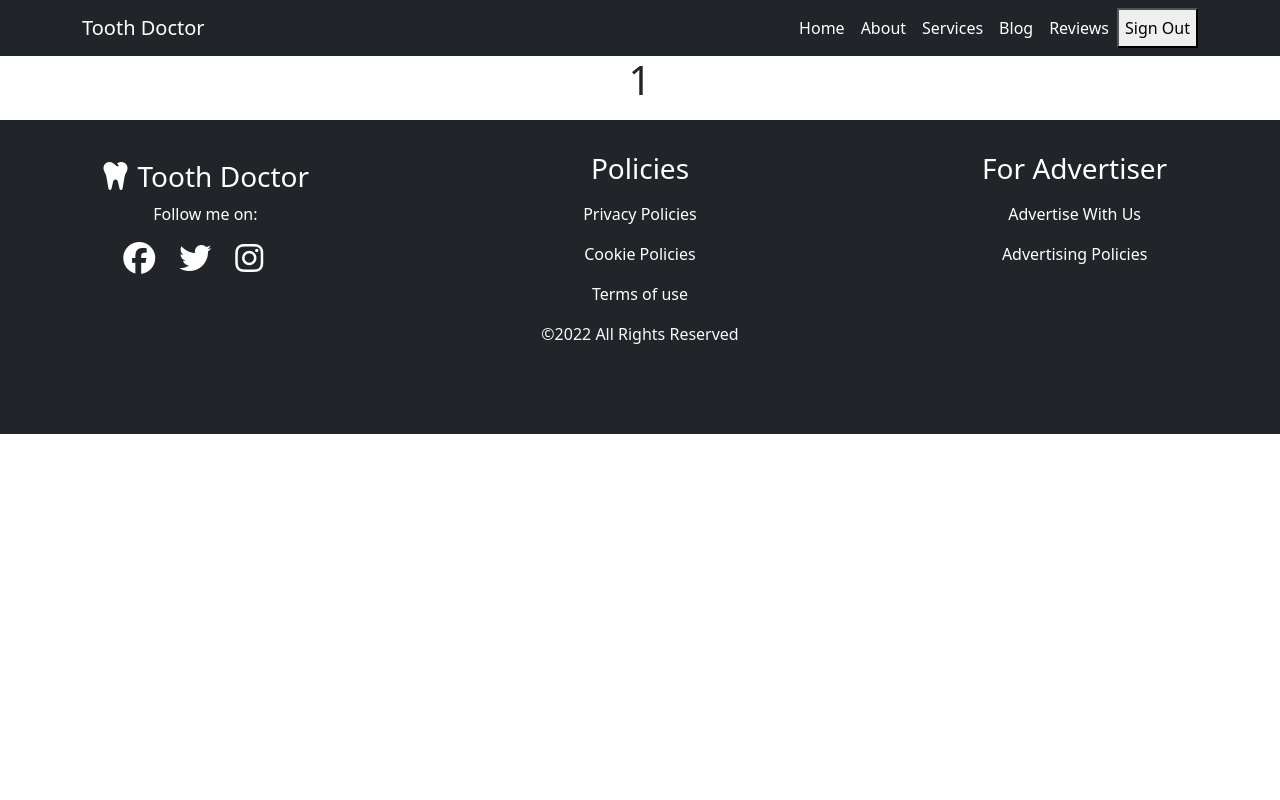
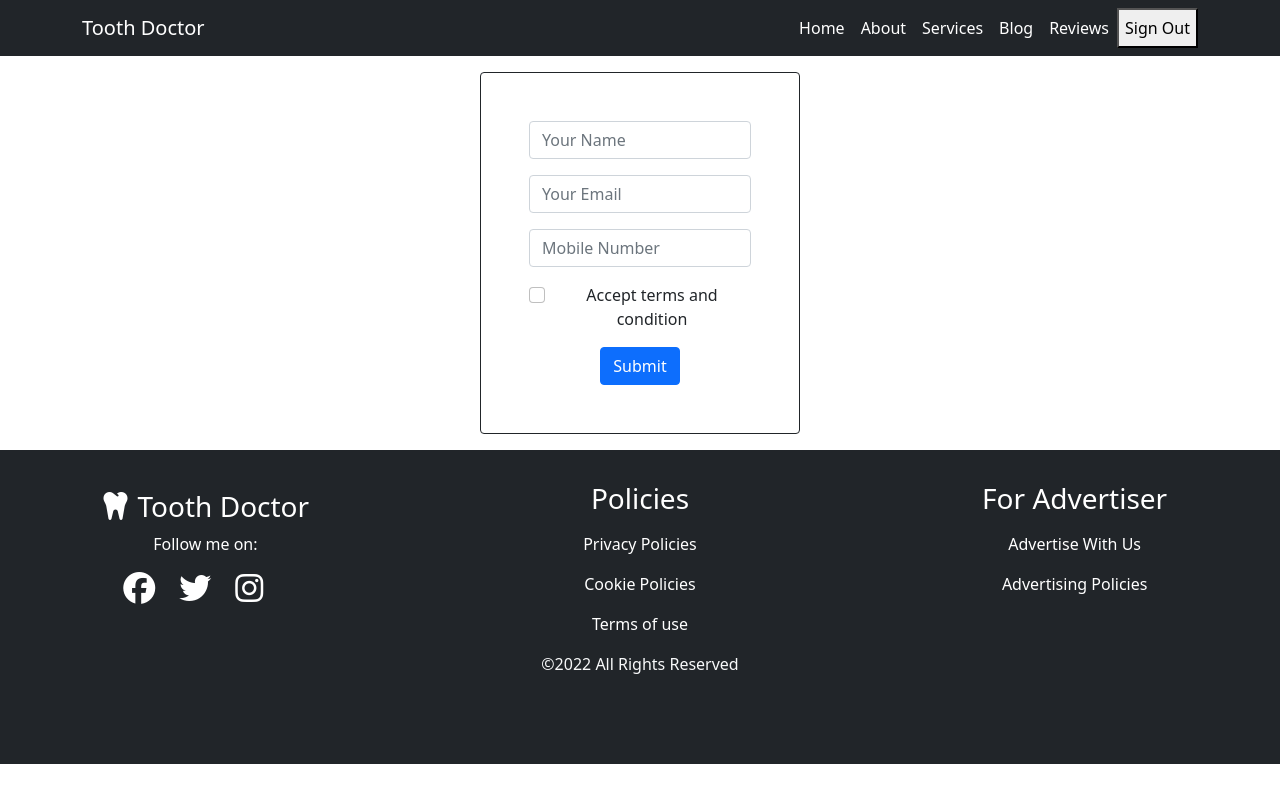
Before and after one commit to SomenWebDev/independent-service-provider, a React (Create React App) app in the folder dentist-portfolio/: page /checkout/1 in a window 1280 px wide. Built offline with nearby package versions, Linux system fonts and the light colour scheme; no server answers; sample sign-in values are in the browser's storage.

Commit message:
checkout page

```diff
--- a/dentist-portfolio/src/App.js
+++ b/dentist-portfolio/src/App.js
@@ -13,6 +13,7 @@ import Footer from "./Pages/Shared/Footer/Footer";
 import Blog from "./Pages/Blog/Blog";
 import Reviews from "./Pages/Reviews/Reviews";
 import NotFound from "./Pages/Shared/NotFound/NotFound";
+// import ServiceDetail from "./Pages/ServiceDetail/ServiceDetail";
 
 function App() {
   return (
@@ -25,9 +26,13 @@ function App() {
         <Route path="/login" element={<Login></Login>}></Route>
         <Route path="/register" element={<Register></Register>}></Route>
         <Route path="/about" element={<About></About>}></Route>
-        <Route path="/blog" element={<Blog></Blog>}></Route>T
+        <Route path="/blog" element={<Blog></Blog>}></Route>
+        {/* <Route
+          path="/service/:serviceId"
+          element={<checkout></checkout>}
+        ></Route> */}
         <Route
-          path="/checkout/:nameId"
+          path="/checkout/:checkoutName"
           element={
             <RequireAuth>
               <CheckOut></CheckOut>
--- a/dentist-portfolio/src/Pages/CheckOut/CheckOut.js
+++ b/dentist-portfolio/src/Pages/CheckOut/CheckOut.js
@@ -1,11 +1,32 @@
 import React from "react";
 import { useParams } from "react-router-dom";
+import { Form } from "react-bootstrap";
+import { Button } from "react-bootstrap";
 
 const CheckOut = () => {
-  const { nameId } = useParams();
+  const { checkoutName } = useParams();
   return (
     <div>
-      <h1>{nameId} </h1>
+      <div className="container w-25 mx-auto border border-dark rounded my-3 p-5">
+        <Form>
+          <Form.Group className="mb-3" controlId="formBasicEmail">
+            <Form.Control type="text" placeholder="Your Name" />
+          </Form.Group>
+
+          <Form.Group className="mb-3" controlId="formBasicPassword">
+            <Form.Control type="email" placeholder="Your Email" />
+          </Form.Group>
+          <Form.Group className="mb-3" controlId="formBasicPassword">
+            <Form.Control type="text" placeholder="Mobile Number" />
+          </Form.Group>
+          <Form.Group className="mb-3" controlId="formBasicCheckbox">
+            <Form.Check type="checkbox" label="Accept terms and condition" />
+          </Form.Group>
+          <Button variant="primary" type="submit">
+            Submit
+          </Button>
+        </Form>
+      </div>
     </div>
   );
 };
--- a/dentist-portfolio/src/Pages/Home/Service/Service.js
+++ b/dentist-portfolio/src/Pages/Home/Service/Service.js
@@ -1,12 +1,13 @@
 import React from "react";
 import { Button, Card, Col } from "react-bootstrap";
-import { Link, useNavigate } from "react-router-dom";
+import { useNavigate } from "react-router-dom";
 
 const Service = ({ service }) => {
-  const { name, price, description, img } = service;
+  const { id, name, price, description, img } = service;
   const navigate = useNavigate();
   const handleCheckOut = (name) => {
     navigate(`/checkout/${name}`);
+    // <Link to="/home" />;
   };
   return (
     <div className="mt-5">
@@ -22,7 +23,7 @@ const Service = ({ service }) => {
               <p className="pt-2">{description}</p>
               <p>Price: ${price}</p>
             </Card.Text>
-            <Link to="/checkout">
+
             <Button
               onClick={() => handleCheckOut(name)}
               variant="primary"
@@ -30,7 +31,6 @@ const Service = ({ service }) => {
             >
               Check Out
             </Button>
-            </Link>
           </Card.Body>
         </Card>
       </Col>
--- a/dentist-portfolio/src/Pages/Home/Services/Services.js
+++ b/dentist-portfolio/src/Pages/Home/Services/Services.js
@@ -13,8 +13,8 @@ const Services = () => {
   return (
     <div className="mt-5">
       <Container>
-        <h1 className="text-dark mt-2">
-          <span>-----</span>WHAT I OFFER<span>-----</span>
+        <h1 className="text-warning mt-2">
+          <span>-----</span>MY SERVICES<span>-----</span>
         </h1>
         <Row xs={12} md={6} lg={3} className="g-3">
           {services.map((service) => (
--- a/dentist-portfolio/src/Pages/Login/SocialLogin/SocialLogin.js
+++ b/dentist-portfolio/src/Pages/Login/SocialLogin/SocialLogin.js
@@ -2,13 +2,15 @@ import { faCoffee } from "@fortawesome/free-solid-svg-icons";
 import { FontAwesomeIcon } from "@fortawesome/react-fontawesome";
 import React from "react";
 import { useSignInWithGoogle } from "react-firebase-hooks/auth";
-import { useNavigate } from "react-router-dom";
+import { useLocation, useNavigate } from "react-router-dom";
 import auth from "./../../../firebase.init";
 
 const SocialLogin = () => {
   const [signInWithGoogle, user, loading, error] = useSignInWithGoogle(auth);
   const navigate = useNavigate();
   let errorElement;
+  const location = useLocation();
+  let from = location.state?.from?.pathname || "/";
 
   if (error) {
     errorElement = (
@@ -18,7 +20,7 @@ const SocialLogin = () => {
     );
   }
   if (user) {
-    navigate("/home");
+    navigate(from, { replace: true });
   }
   return (
     <div>
--- /dev/null
+++ b/dentist-portfolio/src/Pages/ServiceDetail/ServiceDetail.js
@@ -0,0 +1,11 @@
+import React from "react";
+
+const ServiceDetail = () => {
+  return (
+    <div>
+      <h1>Welcome to detail</h1>
+    </div>
+  );
+};
+
+export default ServiceDetail;
```
Lines whose indentation alone changed are shown as unchanged.
